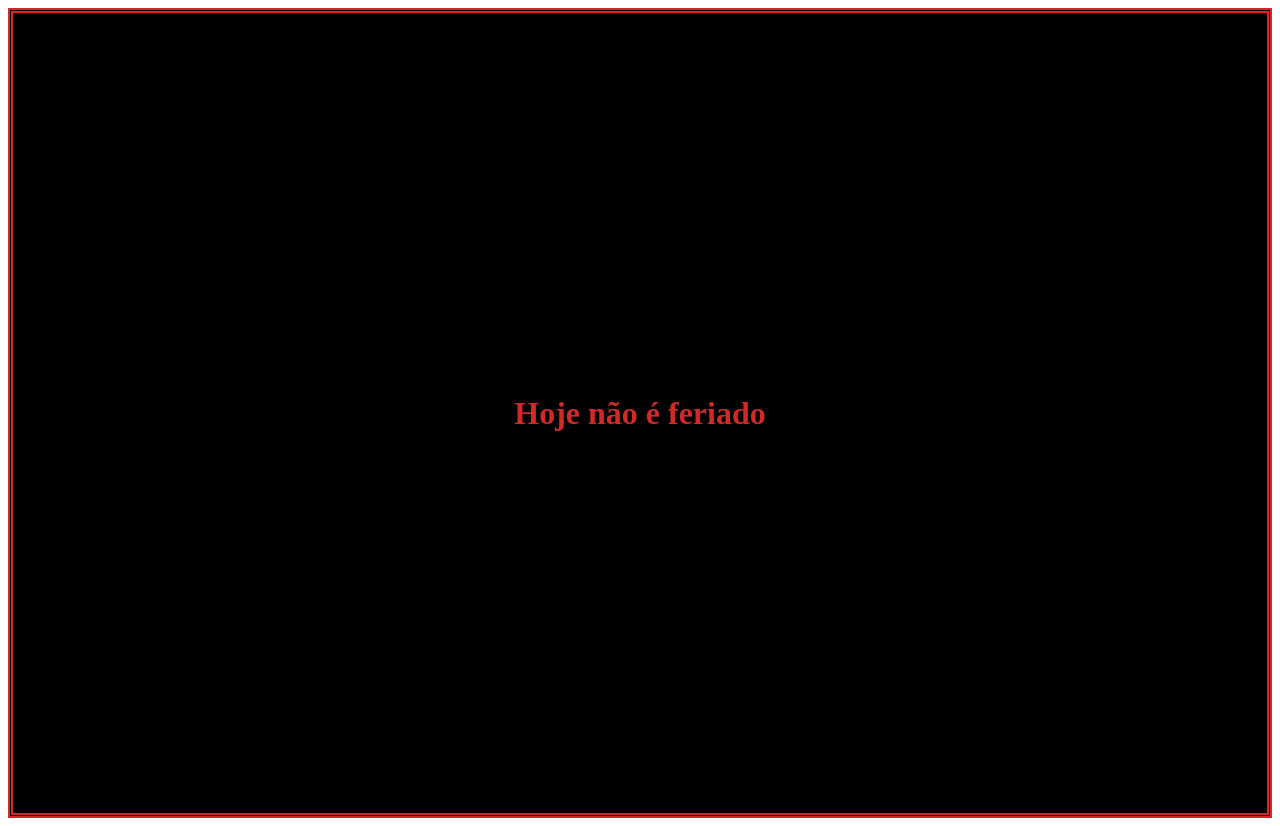
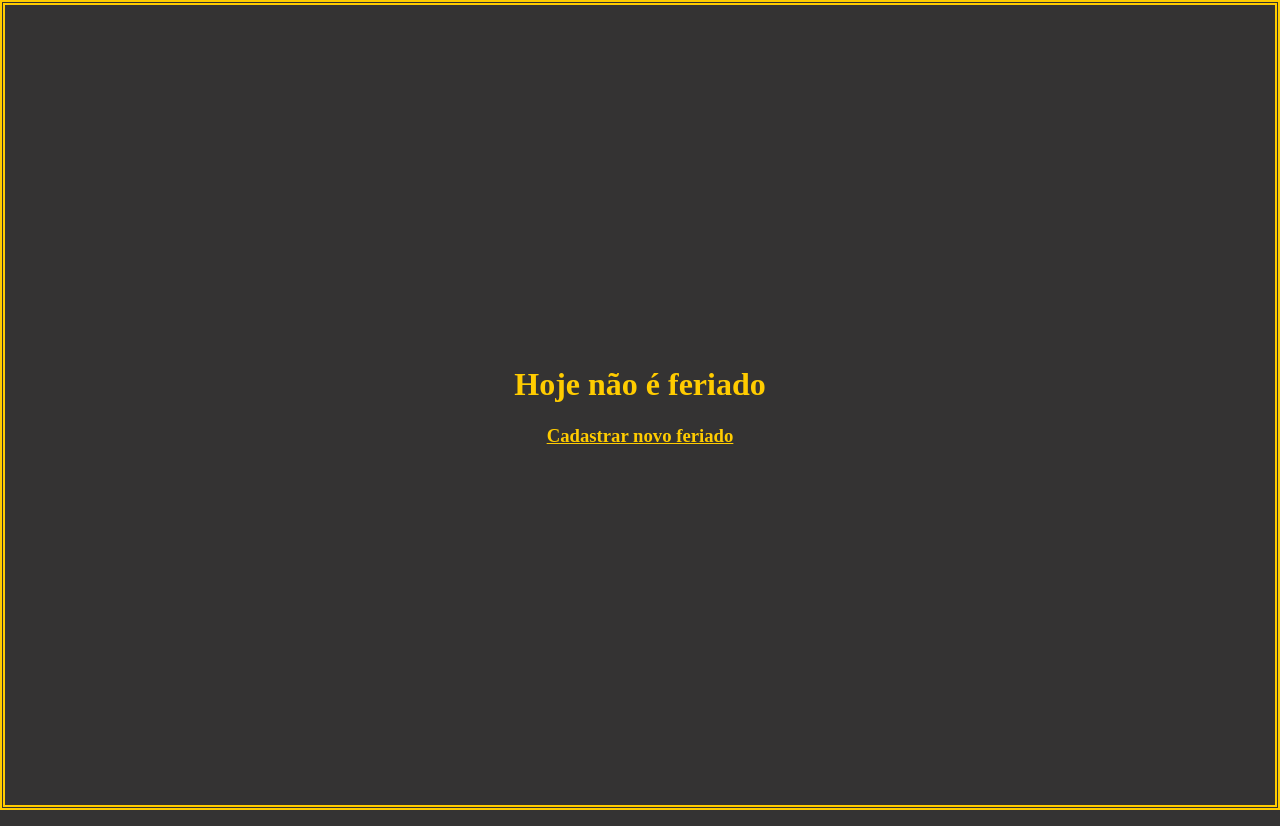
Before and after one commit to gustapinto/fatec_dsm_avaliacao_dev_web_3, a Django app: page / in a window 1280 px wide. Run offline with Django 4.2, Linux system fonts and the light colour scheme; data that the repository does not hold is empty.

Commit message:
Atualiza HTML

```diff
--- a/feriados/core/templates/feriados.html
+++ b/feriados/core/templates/feriados.html
@@ -2,16 +2,28 @@
 <html>
 <head>
   <style>
+    body {
+      margin: 0;
+      padding: 0;
+    }
     .container{
-      background-color: #000000;
+      background-color: #343333;
+      color: #ffcc00;
       border-width: thick;
       border-style: double;
     }
-    div{
-      color: #d12828;
+    .center{
+      color: #ffcc00;
+      font-family: 'EB Garamond', serif;
+      text-align: center;
+      display: grid;
+      height: 100vh;
+      place-items: center;
+    }
+    a{
+      color: #ffcc00;
       font-family: 'EB Garamond', serif;
       display: grid;
-      height: 100vh;
       place-items: center;
     }
     html{
@@ -21,10 +33,15 @@
 </head>
 <body>
   <div class="container">
-    <div>
-      <h1>
-        {{ mensagem }}
-      </h1>
+    <div class="center">
+      <div>
+        <h1>
+          {{ mensagem }}
+        </h1>
+        <h3>
+          <a href="/cadastro">Cadastrar novo feriado</a>
+        </h3>
+      </div>
     </div>
   </div>
 </body>
```
Also changed, not shown: feriados/cadastro_feriado/templates/index.html (+34 -2 lines), feriados/cadastro_feriado/templates/ok.html (+40 -2 lines).
